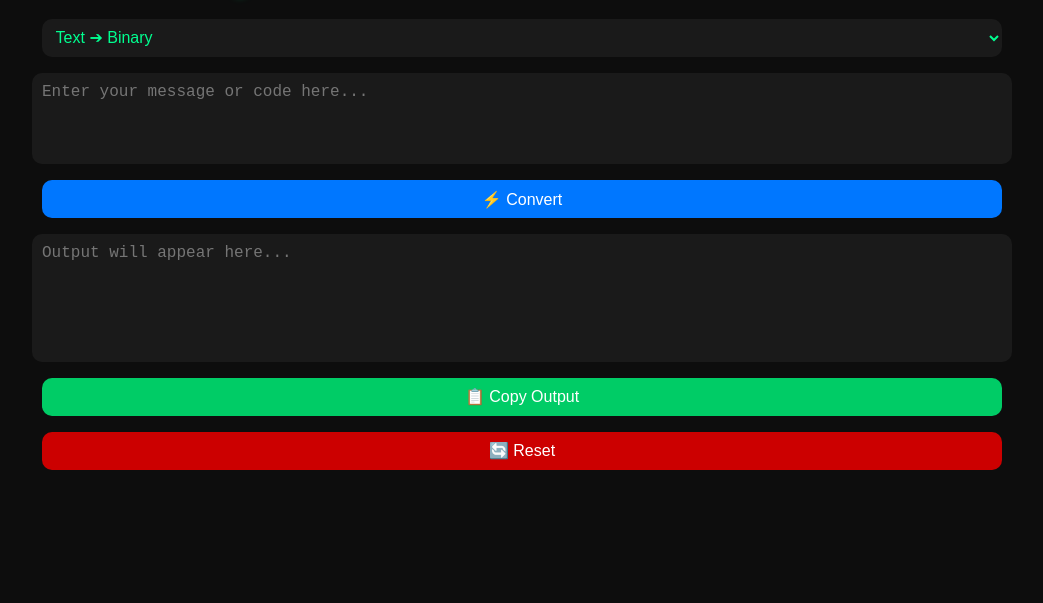
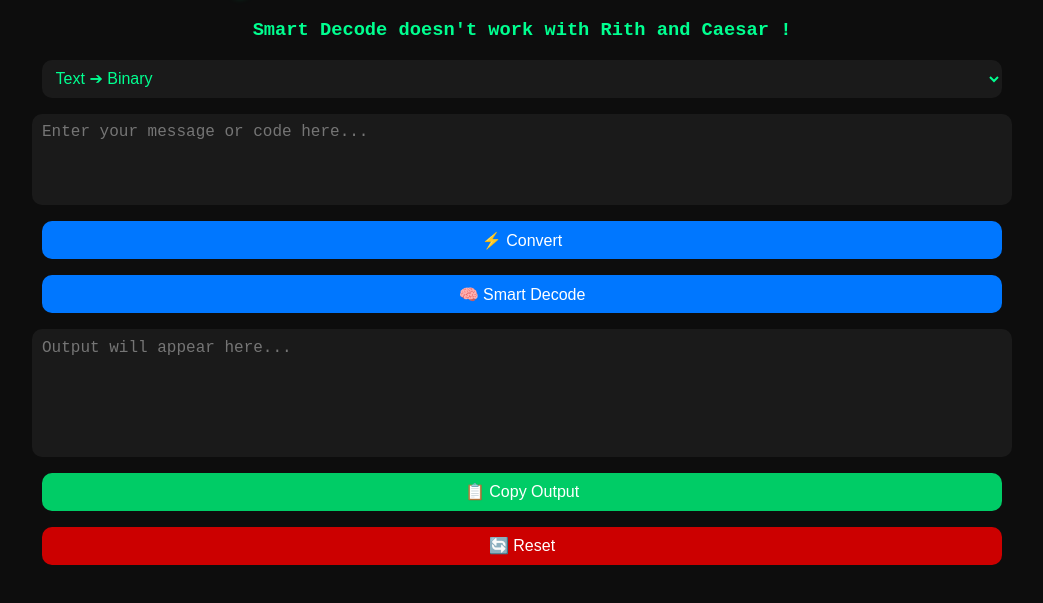
Before and after one commit to GR10894/Binary-to-Text-Converter, a plain HTML site: page index.html in a window 1280 px wide. Shown: the part 101-704 px from the top of the page, without its empty margins (118-1161 px from the left). Drawn offline with Linux system fonts and the light colour scheme.

Commit message:
Update index.html

```diff
--- a/index.html
+++ b/index.html
@@ -16,7 +16,7 @@
       overflow-x: hidden;
     }
 
-    h1 {
+    .h1 {
       font-size: 2rem;
       animation: glitch 1s infinite alternate;
     }
@@ -126,7 +126,8 @@
     <div class="loaderText">Initializing Binary Matrix<span class="dots">...</span></div>
   </div>
 
-  <h1>Binary ↔ Text Converter - Hacker Edition</h1>
+  <h1 class="h1">Binary ↔ Text Converter - Hacker Edition</h1>
+  <h3>Smart Decode doesn't work with Rith and Caesar !</h3>
 
   <select id="modeSelect" onchange="checkShiftVisibility()">
     <option value="binary">Text ➔ Binary</option>
@@ -151,6 +152,7 @@
 
   <textarea id="inputArea" rows="4" placeholder="Enter your message or code here..."></textarea>
   <button onclick="convert()">⚡ Convert</button>
+  <button onclick="smartDecode()">🧠 Smart Decode</button>
   <textarea id="outputArea" rows="6" readonly placeholder="Output will appear here..."></textarea>
   <button id="copyBtn" onclick="copyOutput()">📋 Copy Output</button>
   <button id="resetBtn" onclick="resetFields()">🔄 Reset</button>
@@ -185,6 +187,47 @@
       return text.replace(/ED/g, '');
     }
 
+    function isValidText(text) {
+      return /^[\x20-\x7E\n\r]+$/.test(text);
+    }
+
+    function smartDecode() {
+      const input = document.getElementById("inputArea").value.trim();
+      let result = "";
+      let detected = "";
+
+      if (/^[01\s]+$/.test(input) && input.split(' ').every(bit => bit.length === 8)) {
+        result = input.split(' ').map(b => String.fromCharCode(parseInt(b, 2))).join('');
+        detected = "Binary";
+      } else if (/^([0-9a-fA-F]{2}\s*)+$/.test(input)) {
+        result = input.split(' ').map(h => String.fromCharCode(parseInt(h, 16))).join('');
+        detected = "Hex";
+      } else if (/^[.\-\/\s]+$/.test(input)) {
+        result = input.trim().split(' ').map(m => reverseMorseMap[m] || '').join('');
+        detected = "Morse";
+      } else if (/^[A-Za-z0-9+/=]+$/.test(input) && input.length % 4 === 0) {
+        try {
+          result = atob(input);
+          detected = "Base64";
+        } catch (e) {
+          result = "Invalid Base64 input.";
+        }
+      } else {
+        const rot = input.replace(/[a-zA-Z]/g, c =>
+          String.fromCharCode(c.charCodeAt(0) + (c.toLowerCase() <= 'm' ? 13 : -13)));
+        if (isValidText(rot)) {
+          result = rot;
+          detected = "ROT13";
+        } else {
+          result = rithDecrypt(input);
+          detected = "RITH (fallback)";
+        }
+      }
+
+      result = `[Detected: ${detected}]\n` + result;
+      animatedOutput(result);
+    }
+
     function convert() {
       const mode = document.getElementById("modeSelect").value;
       const input = document.getElementById("inputArea").value.trim();
@@ -210,7 +253,7 @@
       animatedOutput(result);
     }
 
-    function copyOutput() {;
+    function copyOutput() {
       const output = document.getElementById("outputArea");
       const copyBtn = document.getElementById("copyBtn");
       output.select();
```
